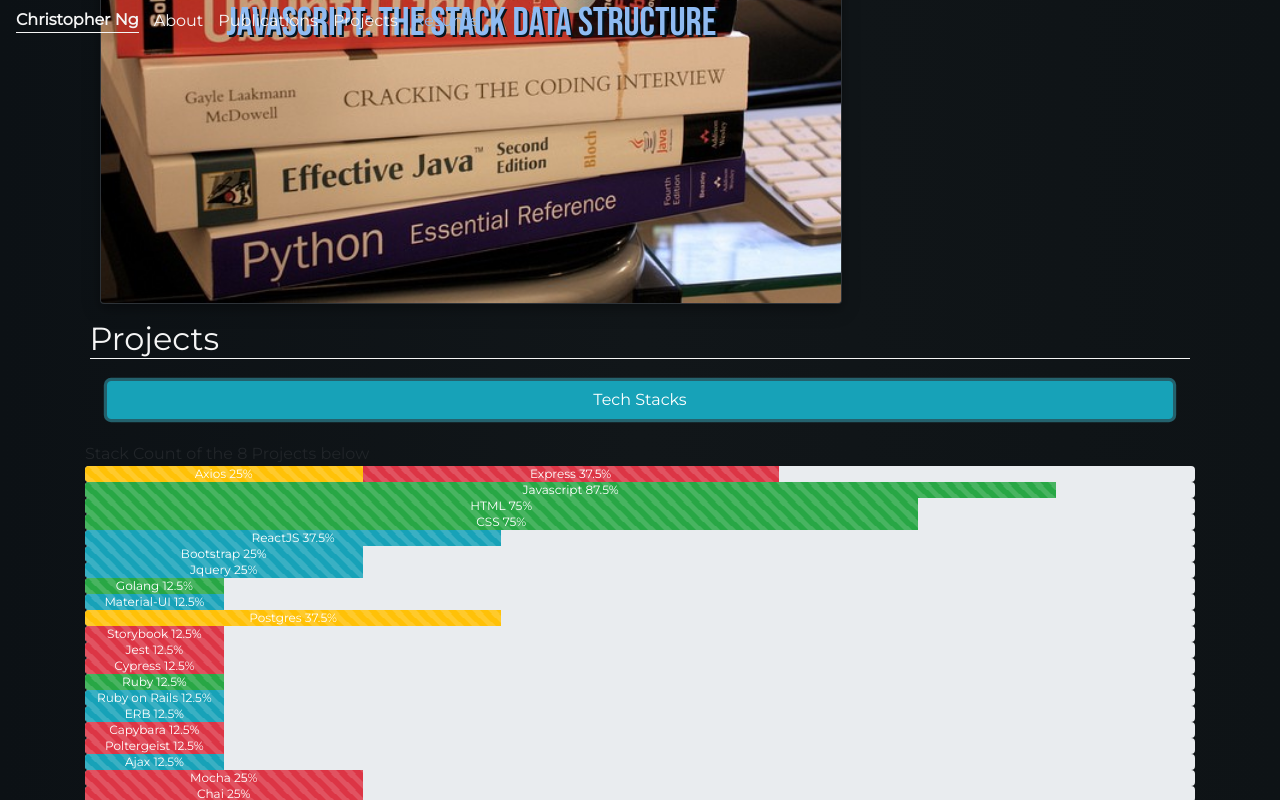
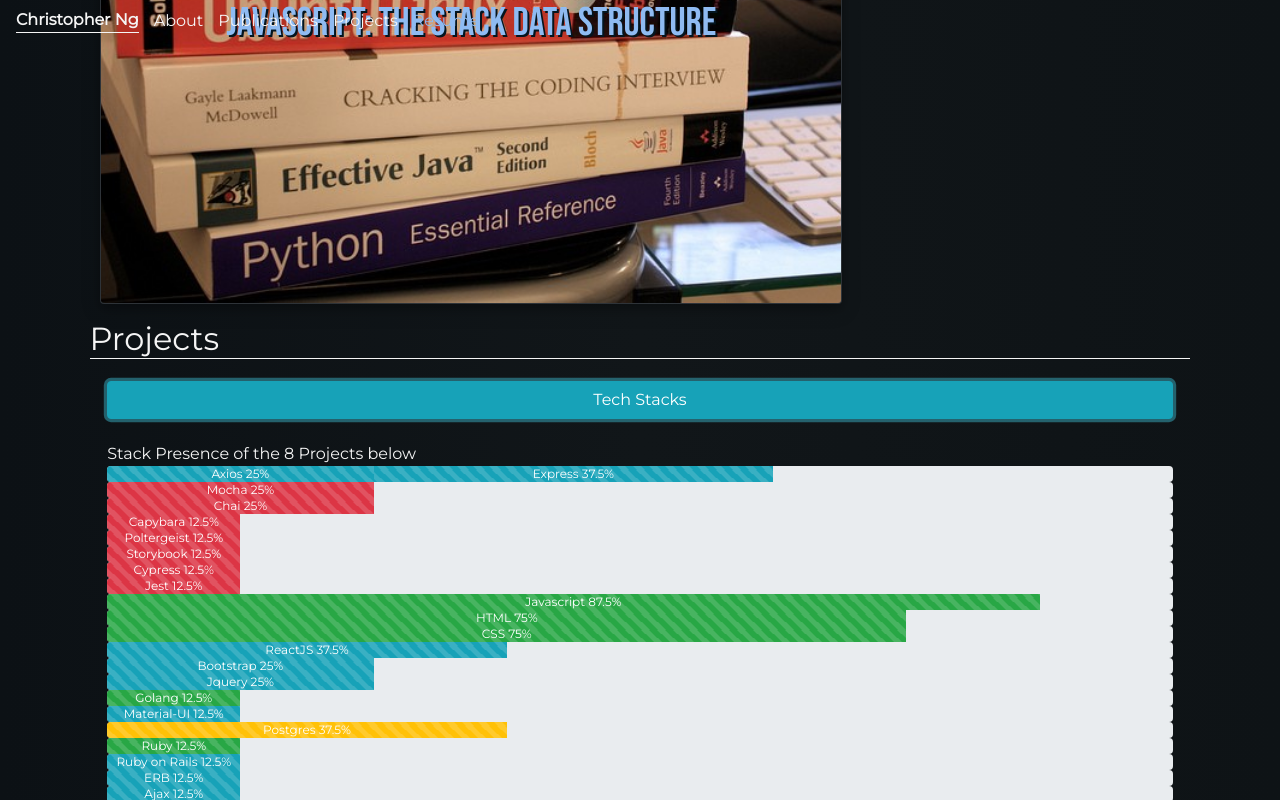
Before and after one commit to ChrisnNg/Ng, a React (Create React App) app: page / in a window 1280 px wide. Both pictures are taken after a click on the button "Tech Stacks". Shown: the part 2238-3038 px from the top of the page. Built offline with nearby package versions, Linux system fonts and the light colour scheme.

Commit message:
seperate tests from stack

```diff
--- a/src/App.css
+++ b/src/App.css
@@ -82,6 +82,9 @@
   -ms-transition: opacity 0.4s ease-out;
   -moz-transition: opacity 0.4s ease-out;
   -webkit-transition: opacity 0.4s ease-out;
+  margin: 2%;
+  width: 96% !important;
+  color: whitesmoke;
 }
 
 .btn {
--- a/src/App.js
+++ b/src/App.js
@@ -81,13 +81,13 @@
       <ProgressBar>
         <ProgressBar
           animated
-          variant={"warning"}
+          variant={"info"}
           now={(stackCount["Axios"] / projects.length) * 100}
           label={`${"Axios"} ${(stackCount["Axios"] / projects.length) * 100}%`}
         />
         <ProgressBar
           animated
-          variant={"danger"}
+          variant={"info"}
           now={(stackCount["Express"] / projects.length) * 100}
           label={`${"Express"} ${(stackCount["Express"] / projects.length) *
             100}%`}
@@ -95,8 +95,67 @@
       </ProgressBar>
     );
 
-    delete stackCount["Axios"];
-    delete stackCount["Express"];
+    finalCount.push(
+      <ProgressBar
+        animated
+        variant={"danger"}
+        now={(stackCount["Mocha"] / projects.length) * 100}
+        label={`${"Mocha"} ${(stackCount["Mocha"] / projects.length) * 100}%`}
+      />,
+      <ProgressBar
+        animated
+        variant={"danger"}
+        now={(stackCount["Chai"] / projects.length) * 100}
+        label={`${"Chai"} ${(stackCount["Chai"] / projects.length) * 100}%`}
+      />,
+      <ProgressBar
+        animated
+        variant={"danger"}
+        now={(stackCount["Capybara"] / projects.length) * 100}
+        label={`${"Capybara"} ${(stackCount["Capybara"] / projects.length) *
+          100}%`}
+      />,
+      <ProgressBar
+        animated
+        variant={"danger"}
+        now={(stackCount["Poltergeist"] / projects.length) * 100}
+        label={`${"Poltergeist"} ${(stackCount["Poltergeist"] /
+          projects.length) *
+          100}%`}
+      />,
+      <ProgressBar
+        animated
+        variant={"danger"}
+        now={(stackCount["Storybook"] / projects.length) * 100}
+        label={`${"Storybook"} ${(stackCount["Storybook"] / projects.length) *
+          100}%`}
+      />,
+      <ProgressBar
+        animated
+        variant={"danger"}
+        now={(stackCount["Cypress"] / projects.length) * 100}
+        label={`${"Cypress"} ${(stackCount["Cypress"] / projects.length) *
+          100}%`}
+      />,
+      <ProgressBar
+        animated
+        variant={"danger"}
+        now={(stackCount["Jest"] / projects.length) * 100}
+        label={`${"Jest"} ${(stackCount["Jest"] / projects.length) * 100}%`}
+      />
+    );
+
+    [
+      "Axios",
+      "Express",
+      "Mocha",
+      "Chai",
+      "Capybara",
+      "Poltergeist",
+      "Storybook",
+      "Cypress",
+      "Jest"
+    ].forEach(stack => delete stackCount[stack]);
 
     for (let stack in stackCount) {
       let variant = "info";
@@ -598,7 +657,7 @@
             Tech Stacks
           </Button>
           <section className={show}>
-            Stack Count of the {projects.length} Projects below
+            Stack Presence of the {projects.length} Projects below
             {progressStack(projects)}
           </section>
           <Row>{createCards(projects)}</Row>
```
